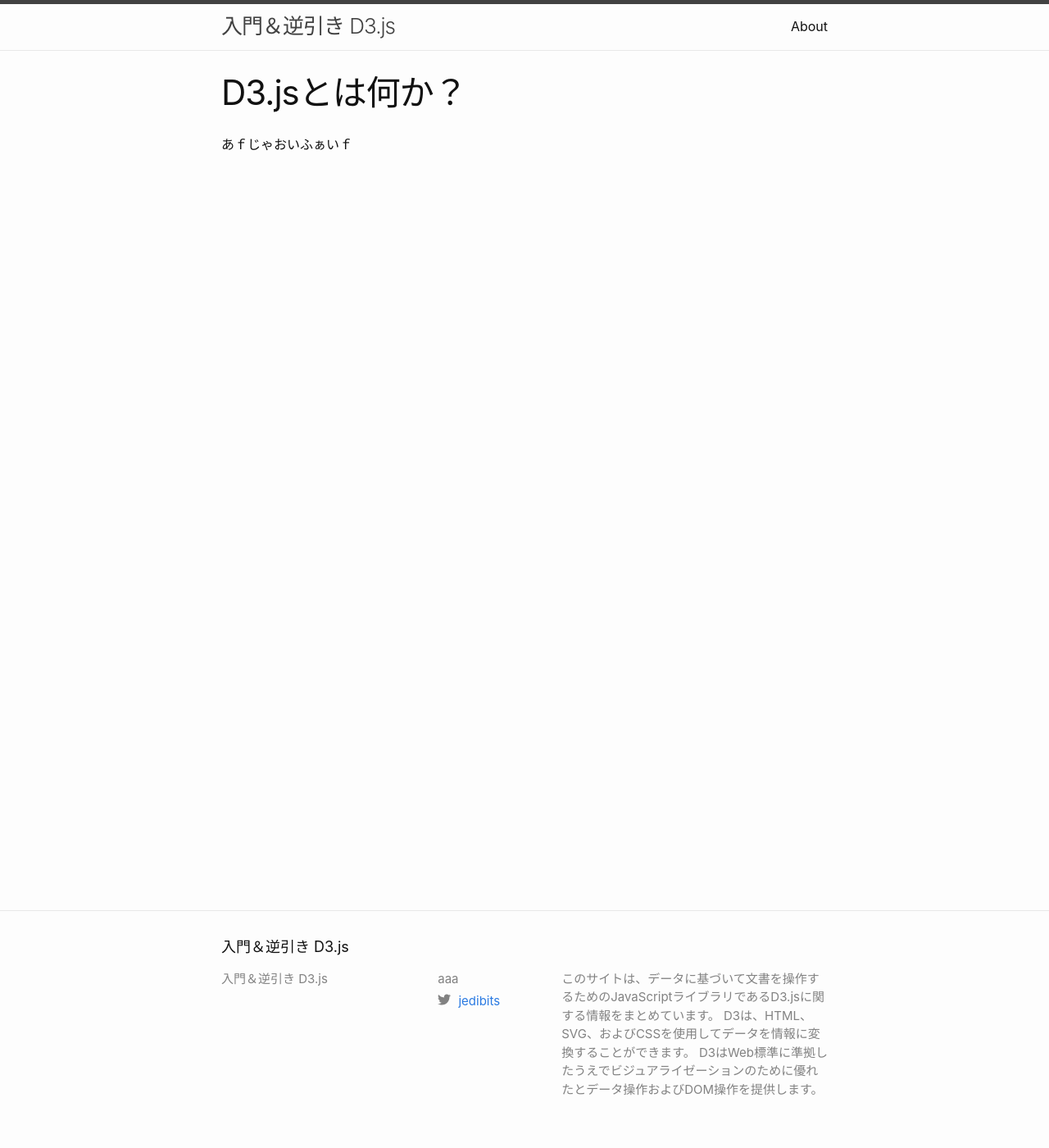
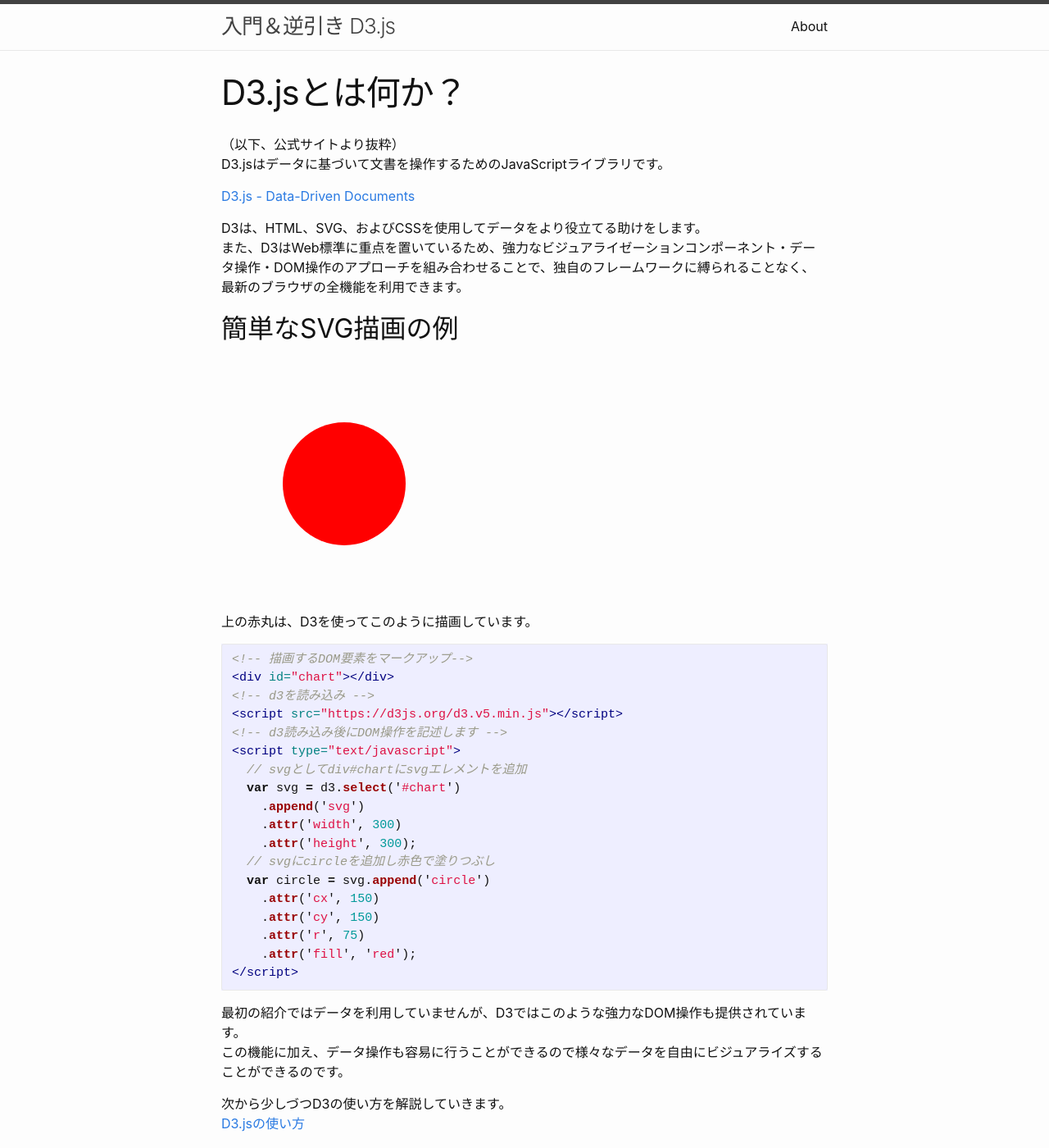
Before and after one commit to arakanema/getting_started_D3js, a Jekyll site: the page built from 00_what_is_d3js.md, in a window 1280 px wide and 1400 px high. Shown: the whole window at 82% size. Built offline with Jekyll 4.4.1, drawn with Linux system fonts in a browser that asks for light colours.

Commit message:
紹介ページを追加

````diff
--- a/00_what_is_d3js.md
+++ b/00_what_is_d3js.md
@@ -3,4 +3,56 @@ layout: page
 title:  "D3.jsとは何か？"
 toc: true
 ---
-あｆじゃおいふぁいｆ
+
+（以下、公式サイトより抜粋）
+D3.jsはデータに基づいて文書を操作するためのJavaScriptライブラリです。
+
+[D3.js - Data-Driven Documents](https://d3js.org/)
+
+D3は、HTML、SVG、およびCSSを使用してデータをより役立てる助けをします。
+また、D3はWeb標準に重点を置いているため、強力なビジュアライゼーションコンポーネント・データ操作・DOM操作のアプローチを組み合わせることで、独自のフレームワークに縛られることなく、最新のブラウザの全機能を利用できます。
+
+## 簡単なSVG描画の例
+
+<div id="chart"></div>
+<script src="https://d3js.org/d3.v5.min.js"></script>
+<script type="text/javascript">
+  var svg = d3.select('#chart')
+    .append('svg')
+    .attr('width', 300)
+    .attr('height', 300);
+
+  var circle = svg.append('circle')
+    .attr('cx', 150)
+    .attr('cy', 150)
+    .attr('r', 75)
+    .attr('fill', 'red');
+</script>
+
+上の赤丸は、D3を使ってこのように描画しています。
+
+```html
+<!-- 描画するDOM要素をマークアップ-->
+<div id="chart"></div>
+<!-- d3を読み込み -->
+<script src="https://d3js.org/d3.v5.min.js"></script>
+<!-- d3読み込み後にDOM操作を記述します -->
+<script type="text/javascript">
+  // svgとしてdiv#chartにsvgエレメントを追加
+  var svg = d3.select('#chart')
+    .append('svg')
+    .attr('width', 300)
+    .attr('height', 300);
+  // svgにcircleを追加し赤色で塗りつぶし
+  var circle = svg.append('circle')
+    .attr('cx', 150)
+    .attr('cy', 150)
+    .attr('r', 75)
+    .attr('fill', 'red');
+</script>
+```
+最初の紹介ではデータを利用していませんが、D3ではこのような強力なDOM操作も提供されています。
+この機能に加え、データ操作も容易に行うことができるので様々なデータを自由にビジュアライズすることができるのです。
+
+次から少しづつD3の使い方を解説していきます。
+[D3.jsの使い方](/01_how_to_use/)
--- /dev/null
+++ b/data/sample.csv
@@ -0,0 +1,2 @@
+a,b,c
+100,150,125
````
